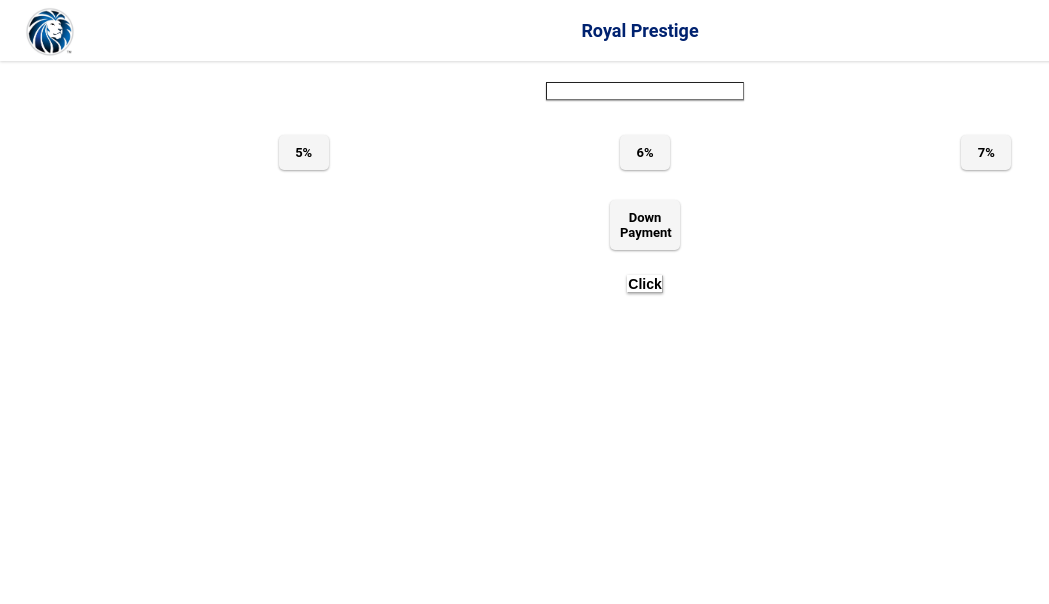
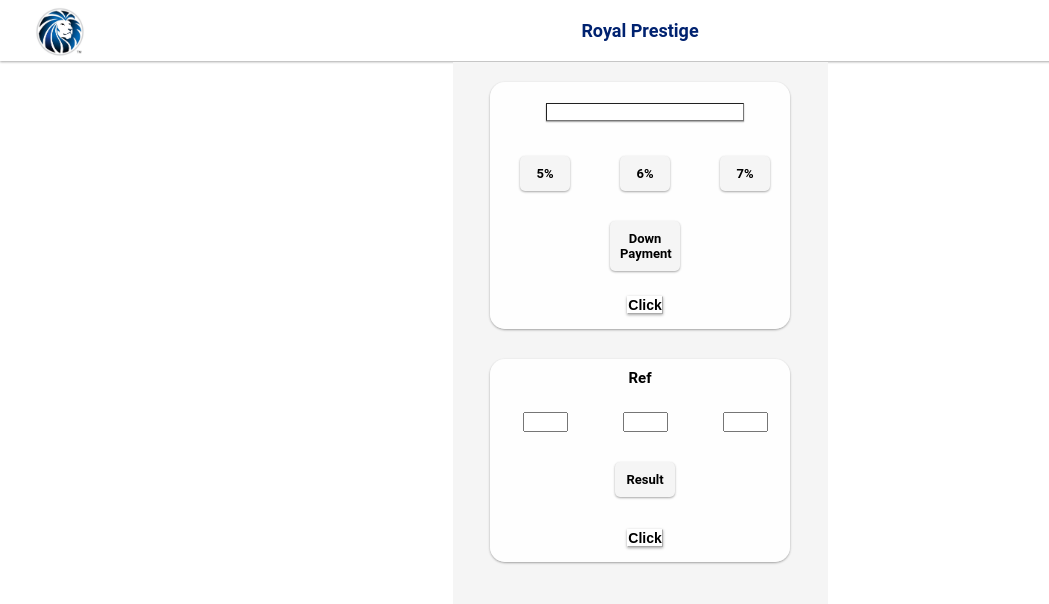
Before and after one commit to CarlosHm17/repRoyalCuotas, a plain HTML site: page index.html in a window 1280 px wide. Shown: the whole page, without its empty margins (0-1049 px from the left). Drawn offline with Linux system fonts and the light colour scheme.

Commit message:
Herramienta de Ref y nuevo diseno

```diff
--- a/formula.js
+++ b/formula.js
@@ -21,3 +21,18 @@ function resultadoMax() {
     cuotaI = Math.ceil(cuotaI);
     downPayment.innerHTML = cuotaI;
 }
+
+var refUno = document.getElementById("referenciaUno");
+var refDos = document.getElementById("referenciaDos");
+var refTres = document.getElementById("referenciaTres");
+var refResul = document.getElementById("resultadoRef");
+boton_Ref.addEventListener("click", resultadoReferencia);
+
+function resultadoReferencia() {
+    var rU = Number(refUno.value);
+    var rD = Number(refDos.value);
+    var rT = Number(refTres.value);
+    var refTotal = rU + rD + rT;
+    refTotal = Math.ceil(refTotal);
+    resultadoRef.innerHTML = refTotal * 5;
+}
--- a/index.html
+++ b/index.html
@@ -33,6 +33,22 @@
                 <input class="boton" type="button" value="Click" id="boton_Max">
             </div>
         </div>
+        <div class="container_Ref">
+            <div class="container_titulo_Ref">
+                <h2>Ref</h2>
+            </div>
+            <div class="container_R">
+                <input id="referenciaUno" class="r" type="text">
+                <input id="referenciaDos" class="r" type="text">
+                <input id="referenciaTres" class="r" type="text">
+            </div>
+            <div class="container_resultadoRef">
+                <p class="resultadoRef" id="resultadoRef">Result</p>
+            </div>
+            <div class="container_Boton_Dos">
+                <input class="boton" type="button" value="Click" id="boton_Ref">
+            </div>
+        </div>
         <script src="./formula.js"></script>
     </main>
 </body>
--- a/style.css
+++ b/style.css
@@ -8,21 +8,29 @@ html {
 }
 body {
     font-family: 'Roboto', sans-serif;
+
 }
 
 header {
-    margin-bottom: 10px;
-    box-shadow: rgba(0, 0, 0, 0.12) 0px 1px 3px, rgb(245,245,245) 0px 1px 2px;
+    box-shadow: rgba(0, 0, 0, 0.12) 0px 1px 3px, rgba(0, 0, 0, 0.24) 0px 1px 2px;
     width: 100%;
+    margin-bottom: 1px;
     padding: 20px;
     display: flex;
     justify-content: center;
 }
-
+main {
+    background-color: rgb(245,245,245);
+    max-width: 375px;
+    min-width: 320px;
+    padding-top: 20px;
+    height: 100vh;
+    margin: 0 auto;
+}
 .logo {
     width: 50px;
     position: absolute;
-    left: 25px;
+    left: 35px;
     top: 7px;
 }
 header h1 {
@@ -34,8 +42,13 @@ header h1 {
 
 .Container {
     width: 80%;
-    padding-bottom: 80%;
-    margin: 0 auto;
+    background-color: rgba(255, 255, 255, 0.872);
+    width: 80%;
+    margin: 0 auto 30px;
+    padding-top: 10px;
+    padding-bottom: 15px;
+    border-radius: 15px;
+    box-shadow: rgba(0, 0, 0, 0.12) 0px 1px 3px, rgba(0, 0, 0, 0.24) 0px 1px 2px;
     display: flex;
     flex-direction: column;
 }
@@ -98,3 +111,49 @@ input {
     box-shadow: rgba(0, 0, 0, 0.12) 0px 1px 2px, rgba(0, 0, 0, 0.24) 0px 1px 3px;
 
 }
+
+
+
+.container_Ref {
+    background-color: rgba(255, 255, 255, 0.872);
+    width: 80%;
+    margin: 0 auto;
+    padding-top: 10px;
+    padding-bottom: 15px;
+    border-radius: 15px;
+    box-shadow: rgba(0, 0, 0, 0.12) 0px 1px 3px, rgba(0, 0, 0, 0.24) 0px 1px 2px;
+}
+.container_titulo_Ref {
+    display: flex;
+    justify-content: center;
+    margin-bottom: 15px;
+}
+
+.container_resultadoRef {
+    display: flex;
+    justify-content: space-around;
+}
+.resultadoRef {
+    background-color: rgb(245,245,245);
+    border-radius: 5px;
+    width: 60px;
+    padding: 10px 10px;
+    margin: 15px 0px 15px 10px;
+    text-align: center;
+    font-size: 1.3em;
+    font-weight: bold;
+    box-shadow: rgba(0, 0, 0, 0.12) 0px 1px 3px, rgba(0, 0, 0, 0.24) 0px 1px 2px;
+    margin-bottom: 22px;
+}
+.container_R {
+    display: flex;
+    justify-content: space-around;
+}
+.r {
+    width: 15%;
+    margin-bottom: 15px;
+}
+.container_Boton_Dos {
+    display: flex;
+    justify-content: center;
+}
```
